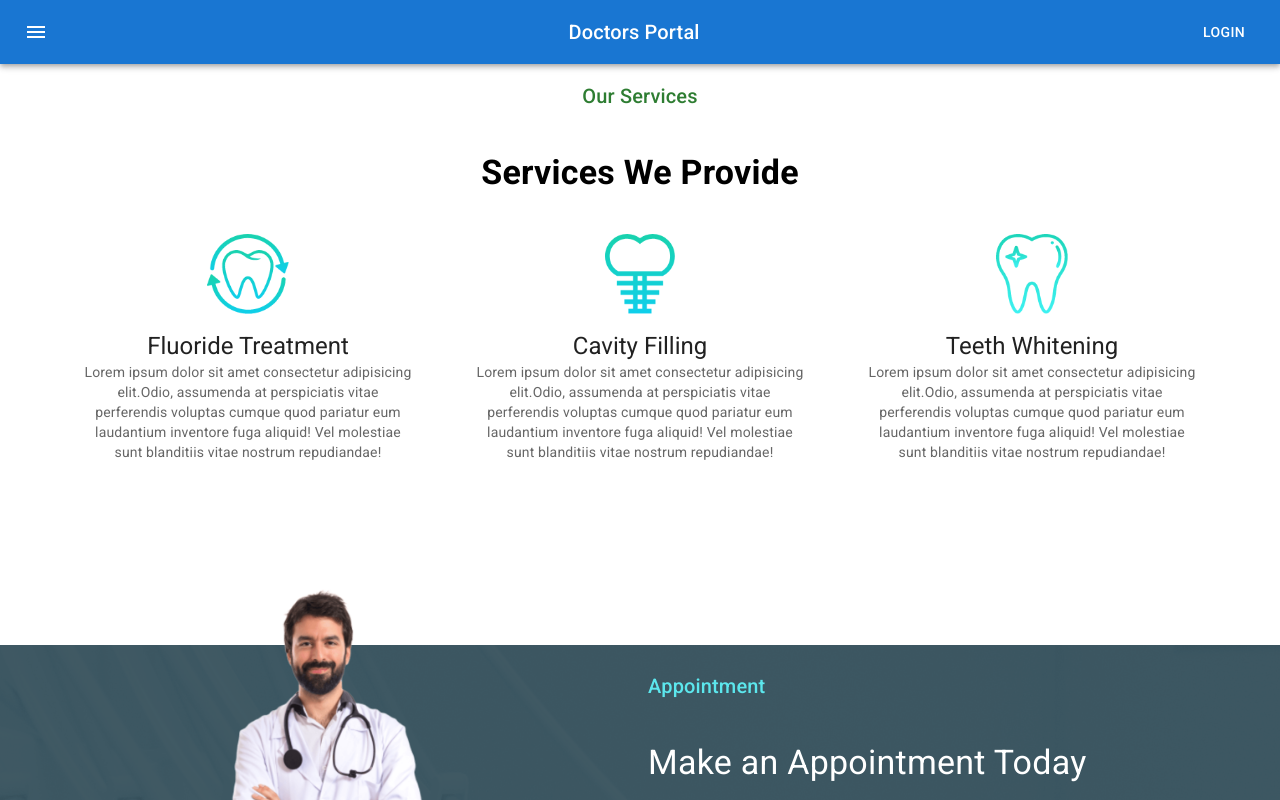
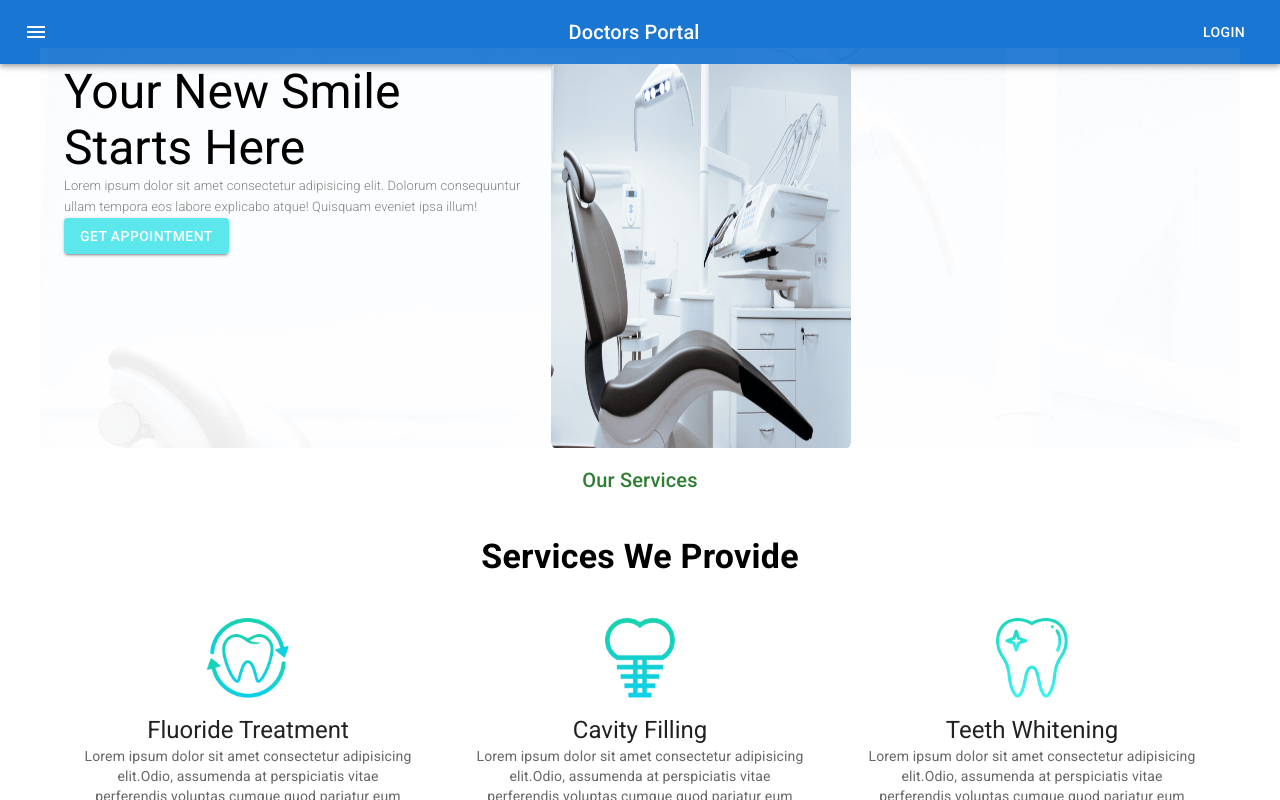
Before and after one commit to sakil470004/doctor-portal, a React (Create React App) app: page / in a window 1280 px wide. Shown: the top 800 px of the page. Built offline with nearby package versions, Linux system fonts and the light colour scheme.

Commit message:
befor m-69

```diff
--- /dev/null
+++ b/src/Pages/Home/Banner/Banner.js
@@ -0,0 +1,41 @@
+import React from 'react'
+import chair from './../../../images/chair.png'
+import bg from './../../../images/bg.png'
+import Grid from '@mui/material/Grid';
+import { Button, Container, Typography } from '@mui/material';
+import { Box } from '@mui/system';
+
+const bannerBg={
+    background:`url(${bg})`
+
+}
+const verticalCenter={
+    display:'flex',
+    alignItem:'center',
+    height:400
+
+}
+
+export default function Banner() {
+    return (
+        <Container style={bannerBg} sx={{ flexGrow: 1 }}>
+            <Grid container spacing={2}>
+                <Grid style={{...verticalCenter,textAlign:'left'}} item xs={12} md={5}>
+                  <Box>
+                  <Typography variant='h3'>Your New Smile<br />
+                        Starts Here
+                    </Typography>
+                    <Typography variant='h6' sx={{ fontSize: 13, color: 'gray', fontWeight: 200 }}>
+                        Lorem ipsum dolor sit amet consectetur adipisicing elit. Dolorum consequuntur ullam tempora eos labore explicabo atque! Quisquam eveniet ipsa illum!
+                    </Typography>
+                    <Button style={{ backgroundColor: '#5CE7ED' }} variant="contained">Get Appointment</Button>
+                  </Box>
+                </Grid>
+                <Grid item xs={12} md={7} style={verticalCenter}>
+                    <img style={{ width: '300px' }} alt='chair' src={chair}/>
+                </Grid>
+
+            </Grid>
+        </Container>
+    )
+}
--- a/src/Pages/Home/Home/Home.js
+++ b/src/Pages/Home/Home/Home.js
@@ -1,12 +1,14 @@
 import React from 'react'
 import Navigation from '../../Shared/Navigation/Navigation'
 import AppointmentBanner from '../AppointmentBanner/AppointmentBanner'
+import Banner from '../Banner/Banner'
 import Services from '../Services/Services'
 
 export default function Home() {
     return (
         <div>
             <Navigation/>
+            <Banner/>
             <Services/>
             <AppointmentBanner></AppointmentBanner>
         </div>
```
